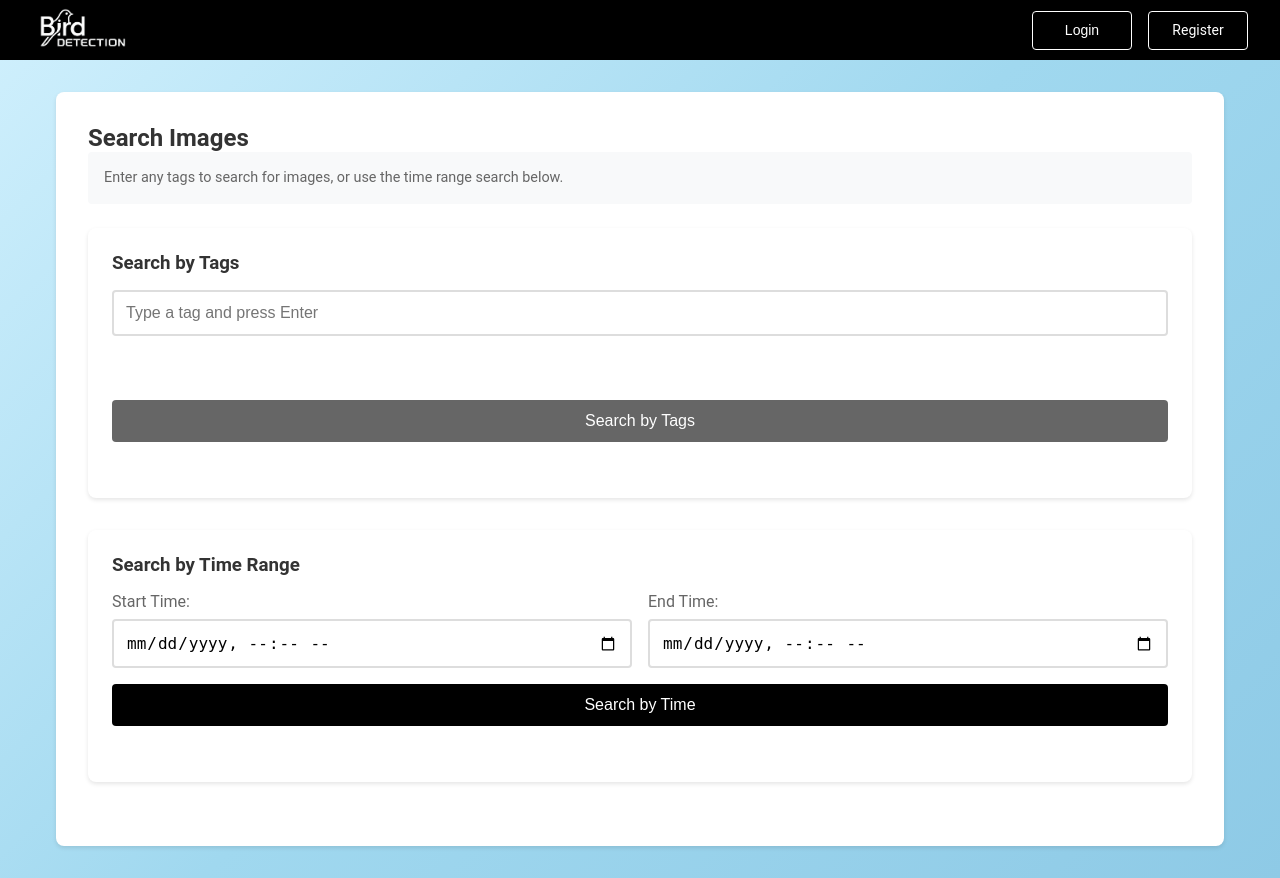
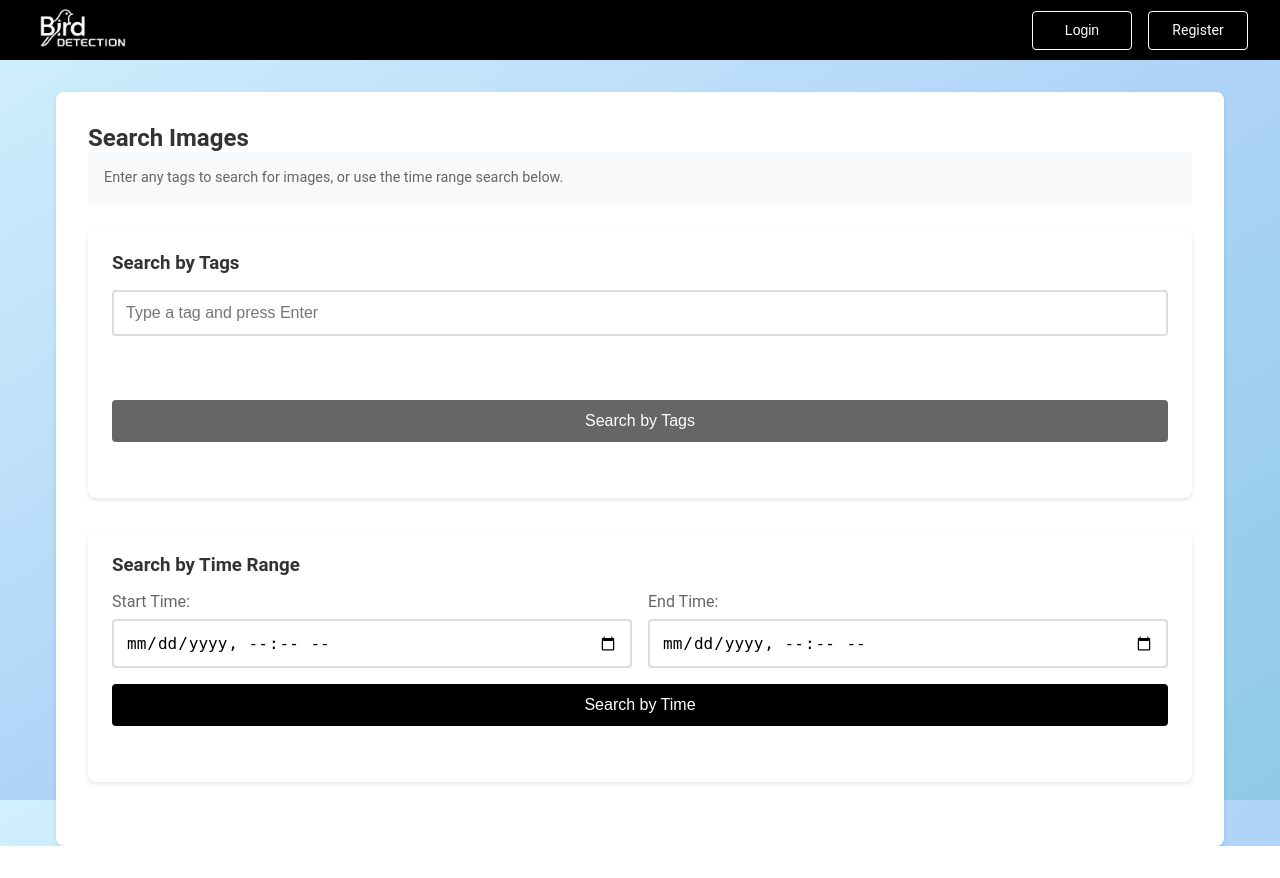
Before and after one commit to Nauxuswatchout/5225_assignment, a Flask app: template templates/search.html in a window 1280 px wide. After the commit the page ends 846 px from the top, so only its background shows below. Run offline with Flask 3, Linux system fonts and the light colour scheme; the template is opened without the code that fills it, so the values that code supplies are empty; some libraries are stand-ins or nearby versions.

Commit message:
Update search.html

```diff
--- a/templates/search.html
+++ b/templates/search.html
@@ -7,7 +7,7 @@
         Enter any tags to search for images, or use the time range search below.
     </div>
 
-    <!-- 标签搜索部分 -->
+    <!-- Tag search section -->
     <div class="search-section">
         <h3>Search by Tags</h3>
         <div class="search-box">
@@ -20,7 +20,7 @@
         </div>
     </div>
 
-    <!-- 时间搜索部分 -->
+    <!-- Time Search Section -->
     <div class="search-section">
         <h3>Search by Time Range</h3>
         <div class="search-box">
@@ -53,6 +53,17 @@
 </div>
 
 <style>
+html, body {
+    height: 100%;
+    margin: 0;
+    padding: 0;
+    font-family: 'Roboto', sans-serif;
+    background: linear-gradient(to bottom right, #d0f0fd, #b0d4f7, #8ecae6);
+    background-repeat: no-repeat;
+    background-attachment: fixed;
+    background-size: cover;
+}
+
 .search-container {
     max-width: 1200px;
     margin: 2rem auto;
@@ -701,7 +712,7 @@ function toggleUrls(element) {
     element.classList.toggle('expanded');
     urlContent.classList.toggle('visible');
 
-    // 更新按钮文本
+    // Update button text
     element.querySelector('.toggle-text').textContent =
         isExpanded ? 'Show URLs' : 'Hide URLs';
 }
@@ -722,7 +733,7 @@ function hideDeleteModal() {
     if (modal) {
         modal.classList.remove('visible');
     }
-    // 重置当前要删除的图片信息
+    // Reset the current picture information to be deleted
     currentImageToDelete = null;
 }
 
@@ -732,7 +743,7 @@ async function deleteImage(imageId, resultItem) {
         return;
     }
 
-    // 添加加载动画
+    // Add loading animation
     const loadingOverlay = document.createElement('div');
     loadingOverlay.className = 'loading-overlay';
     loadingOverlay.innerHTML = '<div class="loading-spinner"></div>';
@@ -760,13 +771,13 @@ async function deleteImage(imageId, resultItem) {
         console.log('Delete response data:', data);
 
         if (response.ok) {
-            // 成功删除后，添加淡出动画并移除元素
+            // After successful deletion, add a fade-out animation and remove the element
             resultItem.style.transition = 'all 0.5s ease';
             resultItem.style.opacity = '0';
             resultItem.style.transform = 'scale(0.9)';
             setTimeout(() => {
                 resultItem.remove();
-                // 检查是否还有其他结果
+                // Check if there are any other results
                 const remainingResults = document.querySelectorAll('.result-item');
                 if (remainingResults.length === 0) {
                     const searchResults = document.getElementById('searchResults');
@@ -963,7 +974,7 @@ async function searchByTime() {
     }
 }
 
-// 修改searchImages函数，适配新的API响应格式
+// Modify the searchImages function to adapt to the new API response format
 async function searchImages() {
     const searchButton = document.getElementById('searchButton');
     const searchResults = document.getElementById('searchResults');
```
